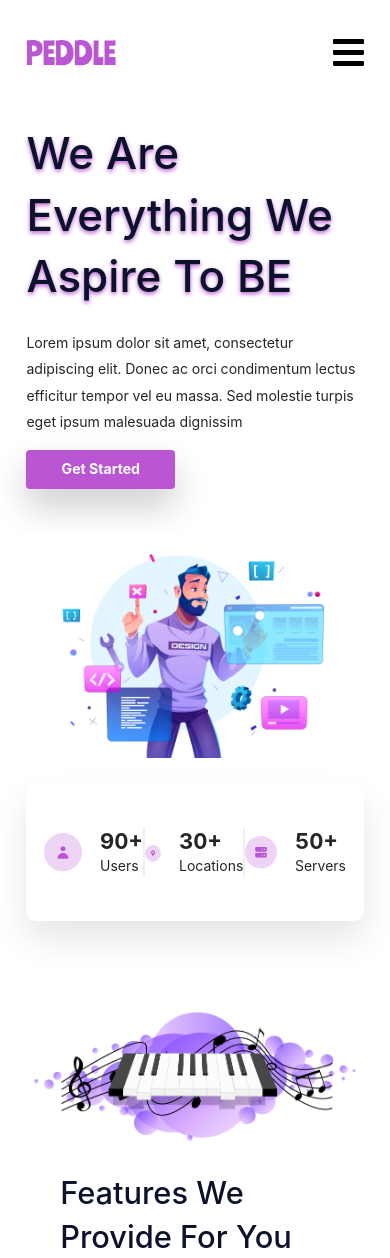
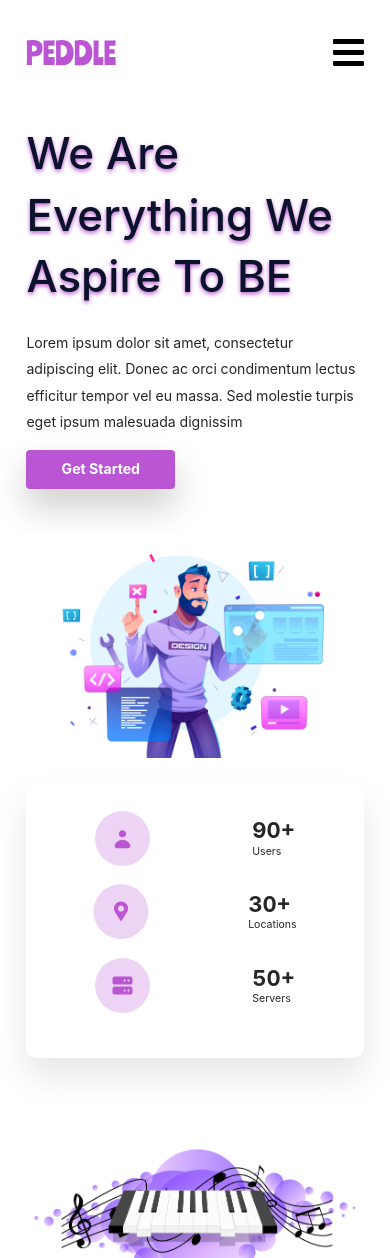
Before and after one commit to sixtusDev/paddle-frontend-assessment, a React (Create React App) app: page / in a window 390 px wide. Shown: the top 1258 px of the page. Built offline with nearby package versions, Linux system fonts and the light colour scheme.

Commit message:
Modified the readMe file, and made the stats section more responsive

```diff
--- a/src/components/Card/Card.jsx
+++ b/src/components/Card/Card.jsx
@@ -1,4 +1,3 @@
-import { Image } from "antd";
 import Button from "../Button/Button";
 
 import "./Card.scss";
--- a/src/pages/Home/Home.jsx
+++ b/src/pages/Home/Home.jsx
@@ -51,8 +51,8 @@ const Home = () => {
         <div className="container">
           <div className="Stats__inner">
             <Row>
-              <Col span={8}>
-                <div className="flex-row align-items-center justify-content-center Stats__details">
+              <Col xs={{ span: "24" }} sm={8} className="Stats__details">
+                <div className="flex-row align-items-center justify-content-center ">
                   <div className="mr20">
                     <Image preview={false} src={userIcon} />
                   </div>
@@ -62,8 +62,8 @@ const Home = () => {
                   </div>
                 </div>
               </Col>
-              <Col span={8}>
-                <div className="flex-row align-items-center justify-content-center Stats__details">
+              <Col xs={{ span: "24" }} sm={8} className="Stats__details">
+                <div className="flex-row align-items-center justify-content-center ">
                   <div className="mr20">
                     <Image preview={false} src={locationIcon} />
                   </div>
@@ -73,8 +73,8 @@ const Home = () => {
                   </div>
                 </div>
               </Col>
-              <Col span={8}>
-                <div className="flex-row align-items-center justify-content-center">
+              <Col xs={{ span: "24" }} sm={8} className="Stats__details">
+                <div className="flex-row align-items-center justify-content-center ">
                   <div className="mr20">
                     <Image preview={false} src={serverIcon} />
                   </div>
--- a/src/pages/Home/Home.scss
+++ b/src/pages/Home/Home.scss
@@ -13,6 +13,10 @@
     padding: 0 3rem;
   }
 
+  @media (max-width: 575px) {
+    font-size: 1.2rem;
+  }
+
   &__inner {
     padding: 5rem 2rem;
     max-width: 115rem;
@@ -20,6 +24,11 @@
     border-radius: 1rem;
     border-radius: 10px;
     box-shadow: 0 2rem 4rem rgba($color: #000, $alpha: 0.1);
+
+    @media (max-width: 575px) {
+      padding: 3rem;
+      max-width: 40rem;
+    }
   }
 
   &__icon {
@@ -27,7 +36,21 @@
   }
 
   &__details {
-    border-right: 2px solid #eeeff2 !important;
+    &:not(:last-child) {
+      border-right: 2px solid #eeeff2;
+
+      @media (max-width: 575px) {
+        border: none;
+      }
+    }
+
+    > div {
+      @media (max-width: 575px) {
+        justify-content: space-around;
+        margin-bottom: 2rem;
+        align-items: center;
+      }
+    }
   }
 }
 
@@ -87,7 +110,7 @@
     max-width: 125rem;
     margin: 0 0 0 auto;
 
-    @media (max-width: 115rem) {
+    @media (max-width: 1150px) {
       max-width: 115rem;
       margin: 0 auto;
     }
--- a/src/pages/github/Github.jsx
+++ b/src/pages/github/Github.jsx
@@ -63,10 +63,7 @@ const Github = () => {
                       src={owner.avatar_url}
                     />
                   </div>
-                  <div
-                    className="flex-column flex-wrap"
-                    // style={{ maxHeight: "1000px" }}
-                  >
+                  <div className="flex-column flex-wrap">
                     <span className="app-heading3">{name}</span>
                     <span className="app-paragraph1 mb10">
                       {description || "There is no description for this repo"}
```
Also changed, not shown: 1 other file (tests, documents, lock files or other folders).
